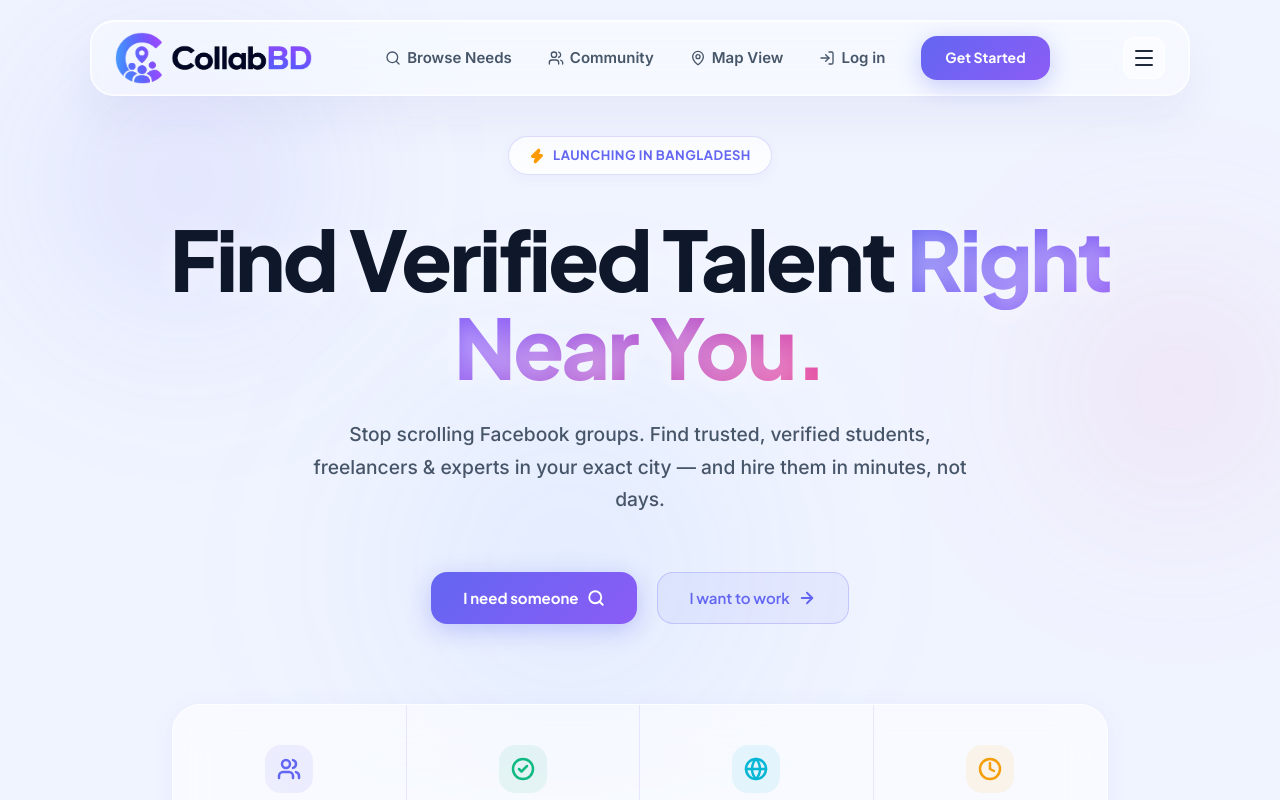
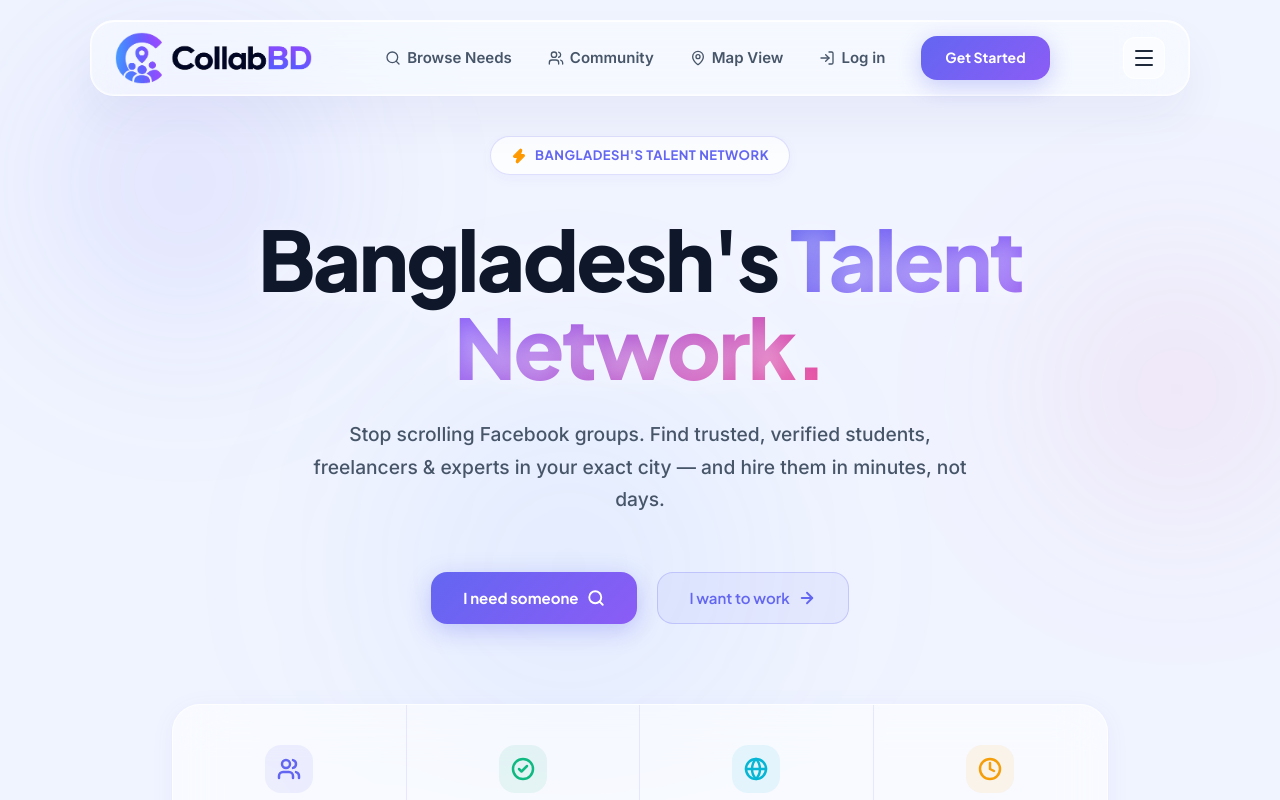
Before and after one commit to mhstyles7/CollabBD, a Next.js app in the folder apps/web/: page / in a window 1280 px wide. Shown: the top 800 px of the page. Built offline with nearby package versions, Linux system fonts and the light colour scheme; no server answers.

Commit message:
Fix profile map link and improve profile picture upload UI

```diff
--- a/apps/web/src/app/layout.tsx
+++ b/apps/web/src/app/layout.tsx
@@ -2,7 +2,7 @@ import type { Metadata, Viewport } from 'next';
 import './globals.css';
 
 export const metadata: Metadata = {
-  title: 'CollabBD — Find Verified Talent Near You | বাংলাদেশের প্রতিভা খুঁজুন',
+  title: "CollabBD — Bangladesh's Talent Network | বাংলাদেশের প্রতিভা খুঁজুন",
   description: 'Bangladesh\'s premier platform to find verified nearby talent. Connect with students, freelancers & experts for design, development, tutoring, and more. | বাংলাদেশের সেরা লোকাল ট্যালেন্ট ডিসকভারি প্ল্যাটফর্ম',
   keywords: ['freelance Bangladesh', 'BD talent', 'local skills', 'verified freelancers', 'Dhaka jobs', 'student freelancer', 'CollabBD', 'বাংলাদেশ ফ্রিল্যান্সার'],
   authors: [{ name: 'CollabBD Team' }],
--- a/apps/web/src/app/map/page.tsx
+++ b/apps/web/src/app/map/page.tsx
@@ -320,7 +320,7 @@ export default function MapPage() {
                 </div>
               )}
               <div style={{ display: 'flex', gap: 10 }}>
-                <Link href={`/profile`} style={{ flex: 1, height: 42, borderRadius: 12, background: `linear-gradient(135deg, ${selected.color}, ${selected.color}cc)`, color: '#fff', fontSize: 14, fontWeight: 800, display: 'flex', alignItems: 'center', justifyContent: 'center', gap: 6, fontFamily: "'Plus Jakarta Sans', sans-serif", boxShadow: `0 4px 12px ${selected.color}35` }}>
+                <Link href={`/profile/${selected.id}`} style={{ flex: 1, height: 42, borderRadius: 12, background: `linear-gradient(135deg, ${selected.color}, ${selected.color}cc)`, color: '#fff', fontSize: 14, fontWeight: 800, display: 'flex', alignItems: 'center', justifyContent: 'center', gap: 6, fontFamily: "'Plus Jakarta Sans', sans-serif", boxShadow: `0 4px 12px ${selected.color}35` }}>
                   View Profile <ChevronRight size={16} />
                 </Link>
                 <button style={{ height: 42, padding: '0 18px', borderRadius: 12, border: `1.5px solid ${selected.color}30`, cursor: 'pointer', background: `${selected.color}10`, color: selected.color, fontSize: 14, fontWeight: 700 }}>
--- a/apps/web/src/app/page.tsx
+++ b/apps/web/src/app/page.tsx
@@ -232,7 +232,7 @@ export default function LandingPage() {
               backdropFilter: 'blur(10px)',
             }}
           >
-            <Zap size={16} className="text-amber-500" fill="currentColor" /> Launching in Bangladesh
+            <Zap size={16} className="text-amber-500" fill="currentColor" /> Bangladesh's Talent Network
           </motion.div>
 
           {/* Heading */}
@@ -253,8 +253,8 @@ export default function LandingPage() {
               textShadow: '0 4px 24px rgba(255,255,255,0.5)',
             }}
           >
-            Find Verified Talent{' '}
-            <span className="gradient-text">Right Near You.</span>
+            Bangladesh&apos;s{' '}
+            <span className="gradient-text">Talent Network.</span>
           </motion.h1>
 
           {/* Subtext */}
--- a/apps/web/src/app/profile/page.tsx
+++ b/apps/web/src/app/profile/page.tsx
@@ -4,7 +4,7 @@ import { motion, AnimatePresence } from 'framer-motion';
 import {
   ShieldCheck, MapPin, Star, Briefcase, Clock, Users, Globe,
   Code2, Palette, PenTool, CheckCircle2, Edit2, MessageCircle,
-  ArrowLeft, Award, TrendingUp, Eye, Loader2, Zap
+  ArrowLeft, Award, TrendingUp, Eye, Loader2, Zap, Camera
 } from 'lucide-react';
 import Link from 'next/link';
 import { useRouter } from 'next/navigation';
@@ -488,7 +488,18 @@ export default function ProfilePage() {
                 <div><label style={{ display: 'block', fontSize: 13, fontWeight: 700, color: '#475569', marginBottom: 6 }}>Bio</label><textarea value={editBio} onChange={e => setEditBio(e.target.value)} rows={3} style={{ width: '100%', padding: '11px 14px', borderRadius: 10, border: '1px solid #cbd5e1', fontSize: 15, resize: 'none', boxSizing: 'border-box' }} /></div>
                 <div><label style={{ display: 'block', fontSize: 13, fontWeight: 700, color: '#475569', marginBottom: 6 }}>Skills <span style={{ color: '#94a3b8', fontWeight: 500 }}>(comma-separated)</span></label><input type="text" value={editSkills} onChange={e => setEditSkills(e.target.value)} placeholder="React, Node.js, Design" style={{ width: '100%', padding: '11px 14px', borderRadius: 10, border: '1px solid #cbd5e1', fontSize: 15, boxSizing: 'border-box' }} /></div>
                 <div><label style={{ display: 'block', fontSize: 13, fontWeight: 700, color: '#475569', marginBottom: 6 }}>Hourly Rate (BDT)</label><input type="number" value={editHourlyRate} onChange={e => setEditHourlyRate(e.target.value)} placeholder="e.g. 500" style={{ width: '100%', padding: '11px 14px', borderRadius: 10, border: '1px solid #cbd5e1', fontSize: 15, boxSizing: 'border-box' }} /></div>
-                <div><label style={{ display: 'block', fontSize: 13, fontWeight: 700, color: '#475569', marginBottom: 6 }}>Profile Picture</label><input type="file" accept="image/*" onChange={e => setAvatarFile(e.target.files?.[0] || null)} style={{ width: '100%', padding: '10px', borderRadius: 10, border: '1px solid #cbd5e1', fontSize: 14 }} /></div>
+                {/* Profile Picture */}
+                <div>
+                  <label style={{ display: 'block', fontSize: 13, fontWeight: 700, color: '#475569', marginBottom: 6 }}>Profile Picture</label>
+                  <label style={{ display: 'flex', flexDirection: 'column', alignItems: 'center', justifyContent: 'center', width: '100%', height: 120, border: '2px dashed #cbd5e1', borderRadius: 16, background: '#f8fafc', cursor: 'pointer', transition: 'all 0.2s' }} onMouseEnter={e => e.currentTarget.style.borderColor = '#6366f1'} onMouseLeave={e => e.currentTarget.style.borderColor = '#cbd5e1'}>
+                    <input type="file" accept="image/*" onChange={e => setAvatarFile(e.target.files?.[0] || null)} style={{ display: 'none' }} />
+                    <div style={{ width: 40, height: 40, borderRadius: '50%', background: '#e0e7ff', display: 'flex', alignItems: 'center', justifyContent: 'center', marginBottom: 8 }}>
+                      <Camera size={20} color="#6366f1" />
+                    </div>
+                    <span style={{ fontSize: 14, fontWeight: 600, color: '#475569' }}>{avatarFile ? avatarFile.name : 'Click to upload picture'}</span>
+                    {!avatarFile && <span style={{ fontSize: 12, color: '#94a3b8', marginTop: 4 }}>JPG, PNG, WEBP (Max 5MB)</span>}
+                  </label>
+                </div>
 
                 {/* Qualifications */}
                 <div>
```
